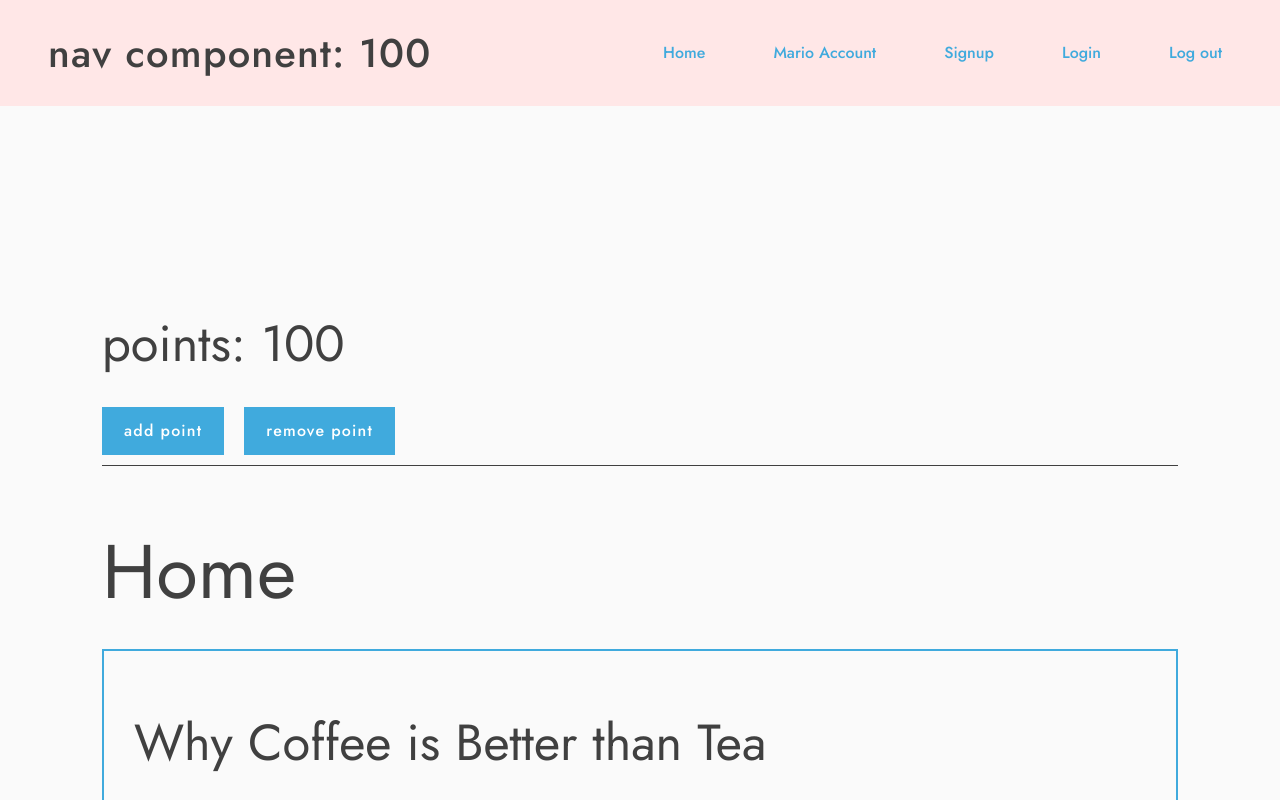
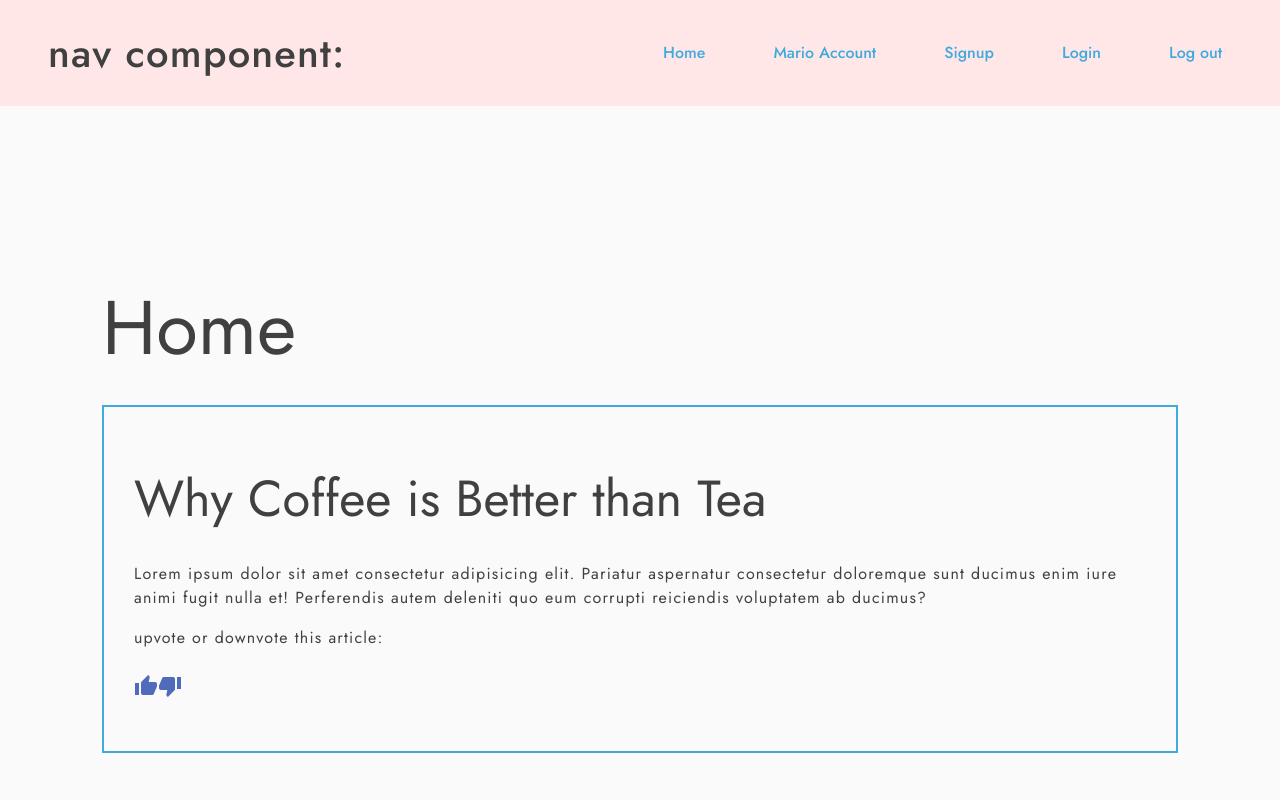
Before and after one commit to qaiswardag/vuex-4-composition-api-firebase-auth-blog, a Vue app: page / in a window 1280 px wide. Shown: the top 800 px of the page. Built offline with nearby package versions, Linux system fonts and the light colour scheme.

Commit message:
Remove options-api from Home.vue

```diff
--- a/src/store/index.js
+++ b/src/store/index.js
@@ -1,14 +1,3 @@
 import { createStore } from 'vuex';
 
-export default createStore({
-  state: {
-    points: 100,
-  },
-  mutations: {
-    updatePoint(state, payload) {
-      state.points = state.points + payload;
-    },
-  },
-  actions: {},
-  modules: {},
-});
+export default createStore();
--- a/src/views/Home.vue
+++ b/src/views/Home.vue
@@ -1,15 +1,7 @@
 <template>
   <section>
     <div class="container">
-
-      <h2>points: {{points}}</h2>
-      <button @click="updatePoint(1)" class="btn mr-2">add point</button>
-      <button @click="updatePoint(-1)" class="btn">remove point</button>
-      <hr class="mb-6">
-
       <h1>Home</h1>
-      <!-- Vuex basics -->
-
       <div v-for="blog in blogs" :key="blog.id" class="grid grid--1-cols">
         <div class="blog">
           <h2>{{ blog.title }}</h2>
@@ -43,20 +35,6 @@ export default {
     return { blogs }
   },
   //
-  //
-  methods: {
-    updatePoint(points) {
-      this.$store.commit('updatePoint', points)
-    },
-  },
-  //
-  //
-  computed: {
-    points() {
-      return this.$store.state.points
-    },
-  },
-  //
 }
 //
 </script>
--- /dev/null
+++ b/vue.config.js
@@ -0,0 +1,12 @@
+// vue.config.js
+module.exports = {
+  // ...
+  devServer: {
+    open: process.platform === 'darwin',
+    host: '0.0.0.0',
+    port: 4004,
+    https: false,
+    hotOnly: false,
+  },
+  // ...
+};
```
